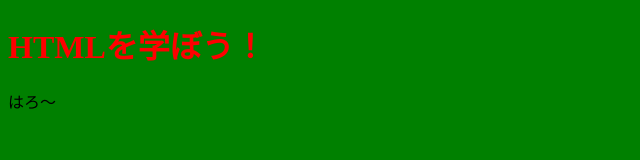
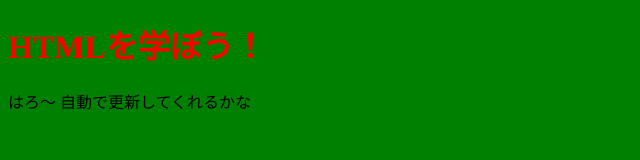
Before and after one commit to otsubo2497/my_web_page, a plain HTML site: page index.html in a window 1280 px wide. Shown: the whole page, without its empty margins (0-640 px from the left). Drawn offline with Linux system fonts and the light colour scheme.

Commit message:
自動で更新するかな

```diff
--- a/index.html
+++ b/index.html
@@ -17,7 +17,9 @@
 <body>
 
     <h1>HTMLを学ぼう！</h1>
-    <p>はろ～</p>
+    <p>はろ～
+    自動で更新してくれるかな
+    </p>
 
 </body>
 </html>
```
